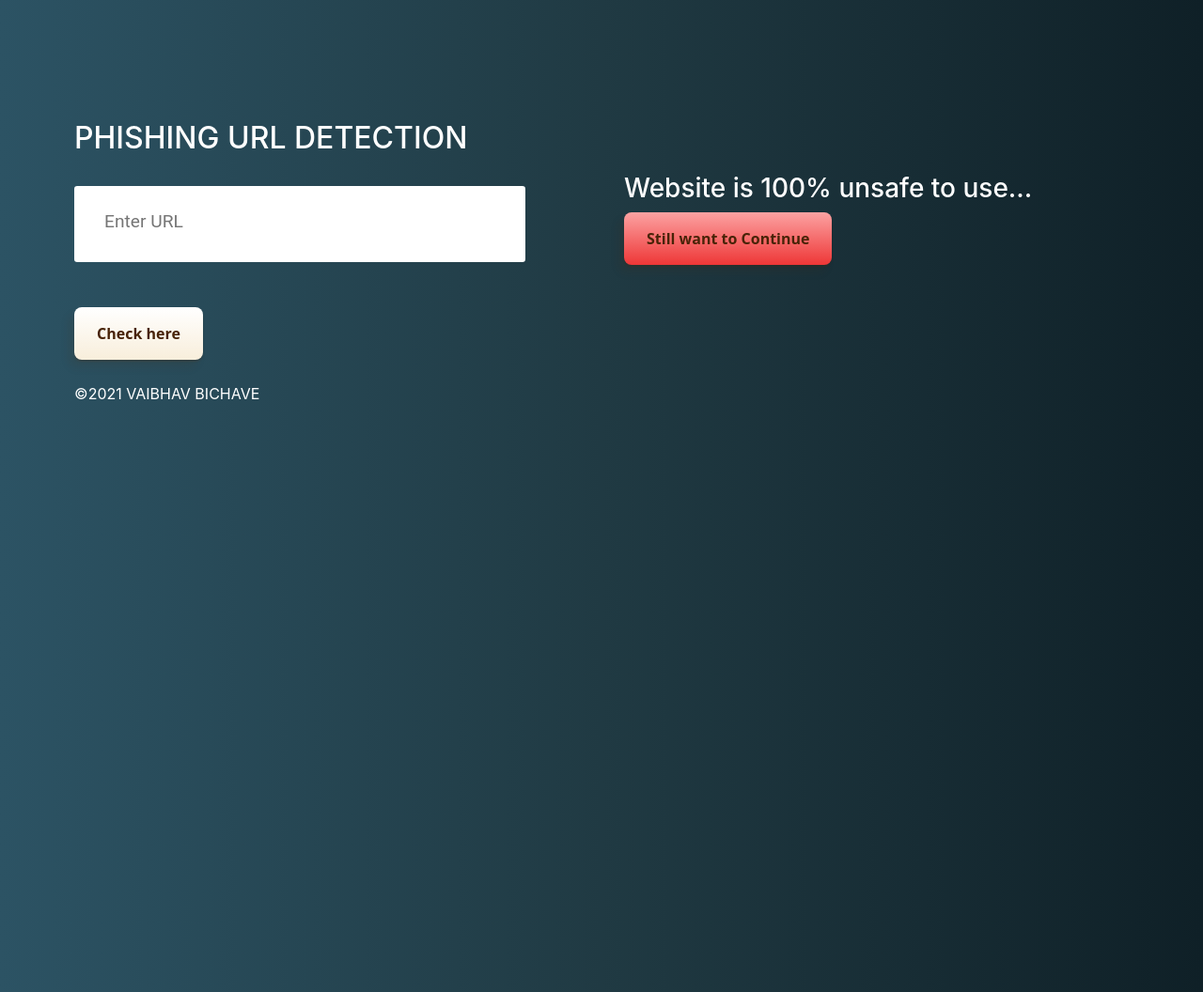
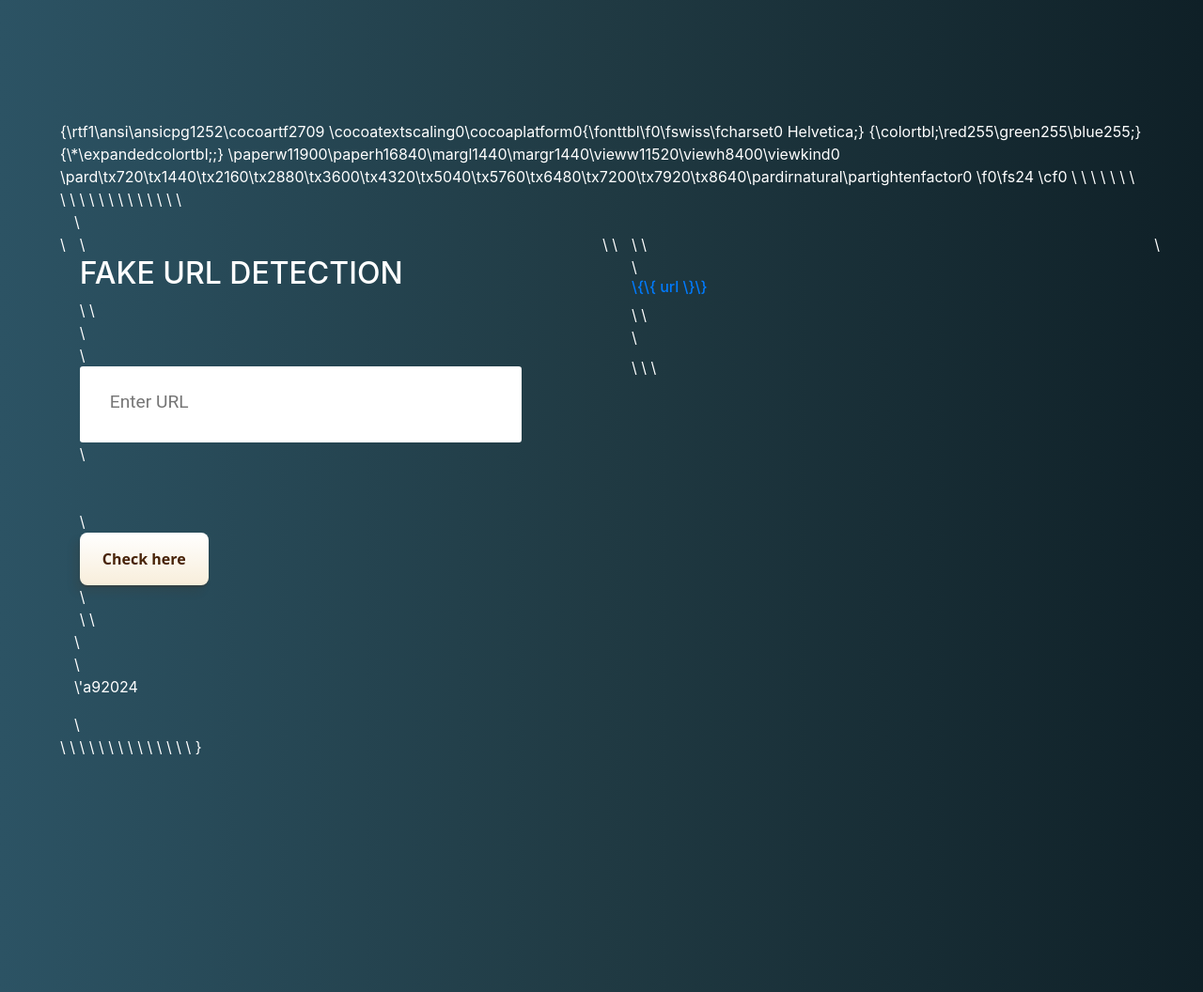
Before and after one commit to BarqAlmanie/fake-url-detection, a Flask app: template templates/index.html in a window 1280 px wide. Shown: the whole page at 94% size. Run offline with Flask 2, Linux system fonts and the light colour scheme; the template is opened without the code that fills it, so the values that code supplies are empty; parts of the project's set-up code (start-up, migrations or seed data) failed here and were passed over; some libraries are stand-ins or nearby versions.

Commit message:
Add files via upload

```diff
--- a/templates/index.html
+++ b/templates/index.html
@@ -1,86 +1,95 @@
-<!DOCTYPE html>
-<html lang="en">
-<head>
-    <meta charset="UTF-8">
-    <meta http-equiv="X-UA-Compatible" content="IE=edge">
-    <meta name="viewport" content="width=device-width, initial-scale=1.0">
-    <meta name="description" content="This website is develop for identify the safety of url.">
-    <meta name="keywords" content="phishing url,phishing,cyber security,machine learning,classifier,python">
-    <meta name="author" content="VAIBHAV BICHAVE">
+{\rtf1\ansi\ansicpg1252\cocoartf2709
+\cocoatextscaling0\cocoaplatform0{\fonttbl\f0\fswiss\fcharset0 Helvetica;}
+{\colortbl;\red255\green255\blue255;}
+{\*\expandedcolortbl;;}
+\paperw11900\paperh16840\margl1440\margr1440\vieww11520\viewh8400\viewkind0
+\pard\tx720\tx1440\tx2160\tx2880\tx3600\tx4320\tx5040\tx5760\tx6480\tx7200\tx7920\tx8640\pardirnatural\partightenfactor0
 
-    <!-- BootStrap -->
-    <link rel="stylesheet" href="https://stackpath.bootstrapcdn.com/bootstrap/4.5.0/css/bootstrap.min.css"
-        integrity="sha384-9aIt2nRpC12Uk9gS9baDl411NQApFmC26EwAOH8WgZl5MYYxFfc+NcPb1dKGj7Sk" crossorigin="anonymous">
-
-    <link href="static/styles.css" rel="stylesheet">
-    <title>URL detection</title>
-
-</head>
-
-<body>
-
-<div class=" container">
-    <div class="row">
-        <div class="form col-md" id="form1">
-            <h2>PHISHING URL DETECTION</h2>
-
-            <br>
-            <form action="/" method ="post">
-                <input type="text" class="form__input" name ='url' id="url" placeholder="Enter URL" required="" />
-                <label for="url" class="form__label">URL</label>
-                <button class="button" role="button" >Check here</button>
-            </form>
-
-    </div>
-
-    <div class="col-md" id="form2">
-
-        <br>
-        <h6 class = "right "><a href= {{ url }} target="_blank">{{ url }}</a></h6>
-
-        <br>
-        <h3 id="prediction"></h3>
-        <button class="button2" id="button2" role="button" onclick="window.open('{{url}}')" target="_blank" >Still want to Continue</button>
-        <button class="button1" id="button1" role="button"  onclick="window.open('{{url}}')" target="_blank">Continue</button>
-    </div>
-</div>
-<br>
-<p>©2021 VAIBHAV BICHAVE</p>
-</div>
-
-    <!-- JavaScript -->
-    <script src="https://code.jquery.com/jquery-3.5.1.slim.min.js"
-        integrity="sha384-DfXdz2htPH0lsSSs5nCTpuj/zy4C+OGpamoFVy38MVBnE+IbbVYUew+OrCXaRkfj"
-        crossorigin="anonymous"></script>
-    <script src="https://cdn.jsdelivr.net/npm/popper.js@1.16.0/dist/umd/popper.min.js"
-        integrity="sha384-Q6E9RHvbIyZFJoft+2mJbHaEWldlvI9IOYy5n3zV9zzTtmI3UksdQRVvoxMfooAo"
-        crossorigin="anonymous"></script>
-    <script src="https://stackpath.bootstrapcdn.com/bootstrap/4.5.0/js/bootstrap.min.js"
-        integrity="sha384-OgVRvuATP1z7JjHLkuOU7Xw704+h835Lr+6QL9UvYjZE3Ipu6Tp75j7Bh/kR0JKI"
-        crossorigin="anonymous"></script>
-
-
-    <script>
-
-            let x = '{{xx}}';
-            let num = x*100;
-            if (0<=x && x<0.50){
-                num = 100-num;
-            }
-            let txtx = num.toString();
-            if(x<=1 && x>=0.50){
-                var label = "Website is "+txtx +"% safe to use...";
-                document.getElementById("prediction").innerHTML = label;
-                document.getElementById("button1").style.display="block";
-            }
-            else if (0<=x && x<0.50){
-                var label = "Website is "+txtx +"% unsafe to use..."
-                document.getElementById("prediction").innerHTML = label ;
-                document.getElementById("button2").style.display="block";
-            }
-
-    </script>
-
-</body>
-
-</html>
+\f0\fs24 \cf0 <!DOCTYPE html>\
+<html lang="en">\
+<head>\
+    <meta charset="UTF-8">\
+    <meta http-equiv="X-UA-Compatible" content="IE=edge">\
+    <meta name="viewport" content="width=device-width, initial-scale=1.0">\
+    <meta name="description" content="This website is develop for identify the safety of url.">\
+    <meta name="keywords" content="phishing url,phishing,cyber security,machine learning,classifier,python">\
+    <meta name="author" content="VAIBHAV BICHAVE">\
+\
+    <!-- BootStrap -->\
+    <link rel="stylesheet" href="https://stackpath.bootstrapcdn.com/bootstrap/4.5.0/css/bootstrap.min.css"\
+        integrity="sha384-9aIt2nRpC12Uk9gS9baDl411NQApFmC26EwAOH8WgZl5MYYxFfc+NcPb1dKGj7Sk" crossorigin="anonymous">\
+        \
+    <link href="static/styles.css" rel="stylesheet">\
+    <title>Fake URL detection</title>\
+    \
+</head>\
+\
+<body>\
+    \
+<div class=" container">\
+    <div class="row">\
+        <div class="form col-md" id="form1">\
+            <h2>FAKE URL DETECTION</h2>\
+    \
+            <br>\
+            <form action="/" method ="post">\
+                <input type="text" class="form__input" name ='url' id="url" placeholder="Enter URL" required="" />\
+                <label for="url" class="form__label">URL</label>\
+                <button class="button" role="button" >Check here</button>\
+            </form>\
+           \
+    </div>\
+    \
+    <div class="col-md" id="form2">\
+        \
+        <br>\
+        <h6 class = "right "><a href= \{\{ url \}\} target="_blank">\{\{ url \}\}</a></h6>\
+           \
+        <br>\
+        <h3 id="prediction"></h3>\
+        <button class="button2" id="button2" role="button" onclick="window.open('\{\{url\}\}')" target="_blank" >Still want to Continue</button>\
+        <button class="button1" id="button1" role="button"  onclick="window.open('\{\{url\}\}')" target="_blank">Continue</button>\
+    </div> \
+</div>\
+<br>\
+<p>\'a92024</p>\
+</div>\
+\
+    <!-- JavaScript -->\
+    <script src="https://code.jquery.com/jquery-3.5.1.slim.min.js"\
+        integrity="sha384-DfXdz2htPH0lsSSs5nCTpuj/zy4C+OGpamoFVy38MVBnE+IbbVYUew+OrCXaRkfj"\
+        crossorigin="anonymous"></script>\
+    <script src="https://cdn.jsdelivr.net/npm/popper.js@1.16.0/dist/umd/popper.min.js"\
+        integrity="sha384-Q6E9RHvbIyZFJoft+2mJbHaEWldlvI9IOYy5n3zV9zzTtmI3UksdQRVvoxMfooAo"\
+        crossorigin="anonymous"></script>\
+    <script src="https://stackpath.bootstrapcdn.com/bootstrap/4.5.0/js/bootstrap.min.js"\
+        integrity="sha384-OgVRvuATP1z7JjHLkuOU7Xw704+h835Lr+6QL9UvYjZE3Ipu6Tp75j7Bh/kR0JKI"\
+        crossorigin="anonymous"></script>\
+\
+    \
+    <script>\
+        \
+            let x = '\{\{xx\}\}';\
+            let num = x*100;\
+            if (0<=x && x<0.50)\{\
+                num = 100-num;\
+            \}\
+            let txtx = num.toString();\
+            if(x<=1 && x>=0.50)\{\
+                var label = "Website is "+txtx +"% safe to use...";\
+                document.getElementById("prediction").innerHTML = label;\
+                document.getElementById("button1").style.display="block";\
+            \}\
+            else if (0<=x && x<0.50)\{\
+                var label = "Website is "+txtx +"% unsafe to use..."\
+                document.getElementById("prediction").innerHTML = label ;\
+                document.getElementById("button2").style.display="block";\
+            \}\
+        \
+    </script>\
+    \
+</body>\
+\
+</html>\
+\
+}
```
